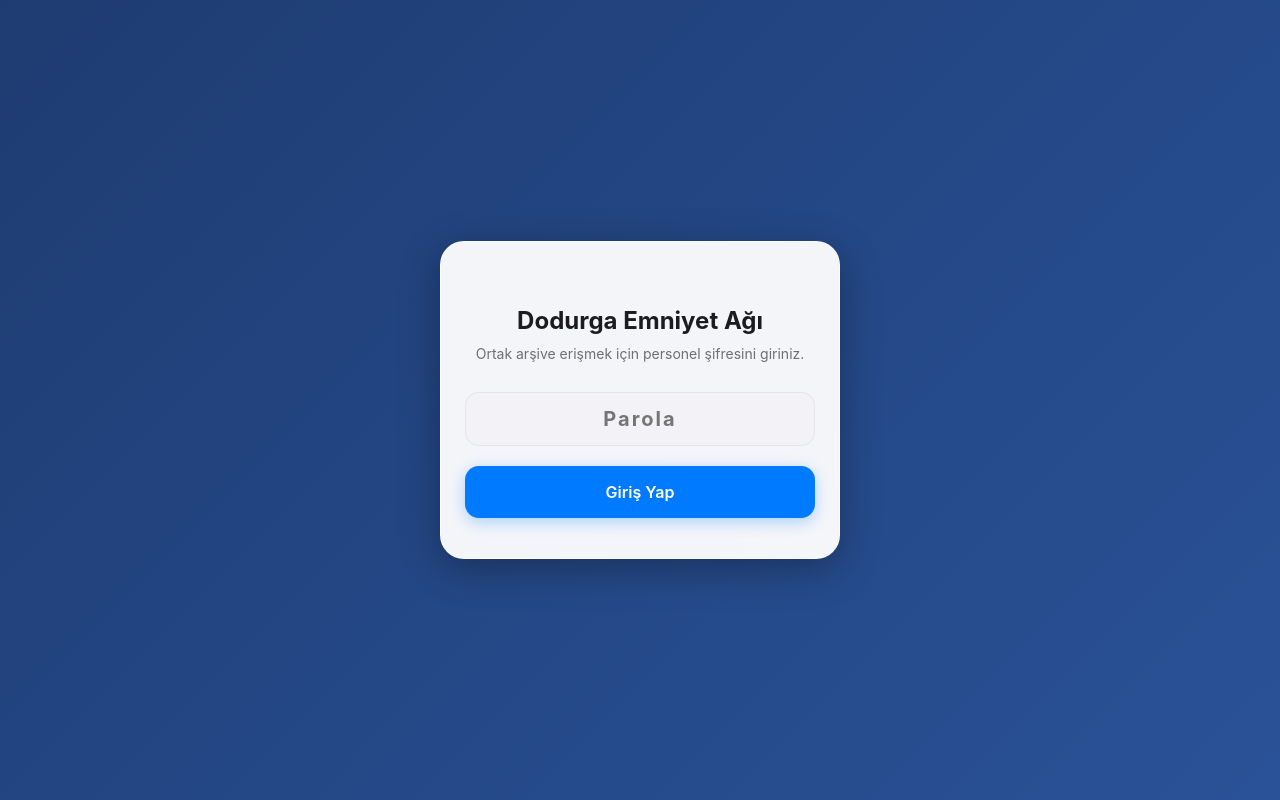
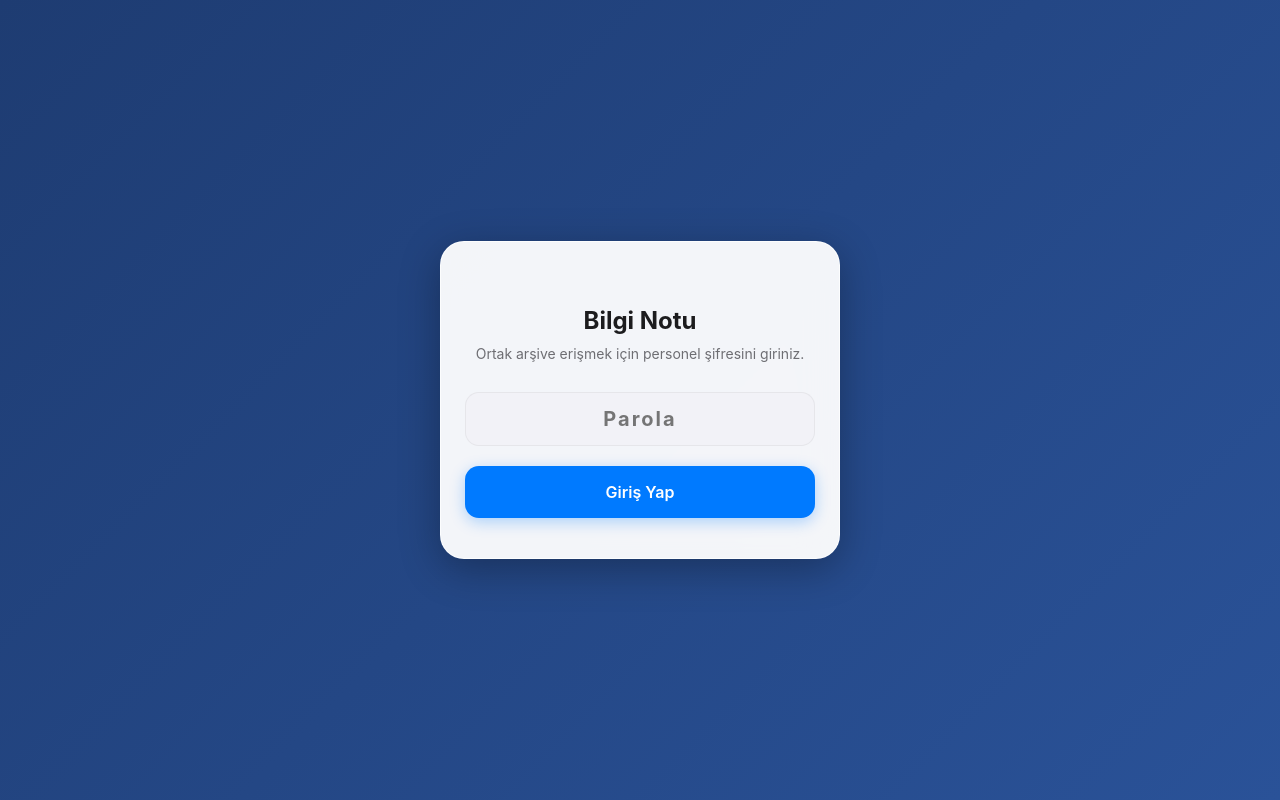
Before and after one commit to ysfykc/bilgi-notu, a plain HTML site: page index.html in a window 1280 px wide. Drawn offline with Linux system fonts and the light colour scheme.

Commit message:
Add files via upload

```diff
--- a/index.html
+++ b/index.html
@@ -149,7 +149,7 @@
 <div id="loginScreen">
     <div class="login-box">
         <i class="fa-solid fa-shield-halved"></i>
-        <h2>Dodurga Emniyet Ağı</h2>
+        <h2>Bilgi Notu</h2>
         <p>Ortak arşive erişmek için personel şifresini giriniz.</p>
         <input type="password" id="loginPassword" placeholder="Parola" onkeypress="if(event.key === 'Enter') girisYap()">
         <button onclick="girisYap()">Giriş Yap</button>
```
